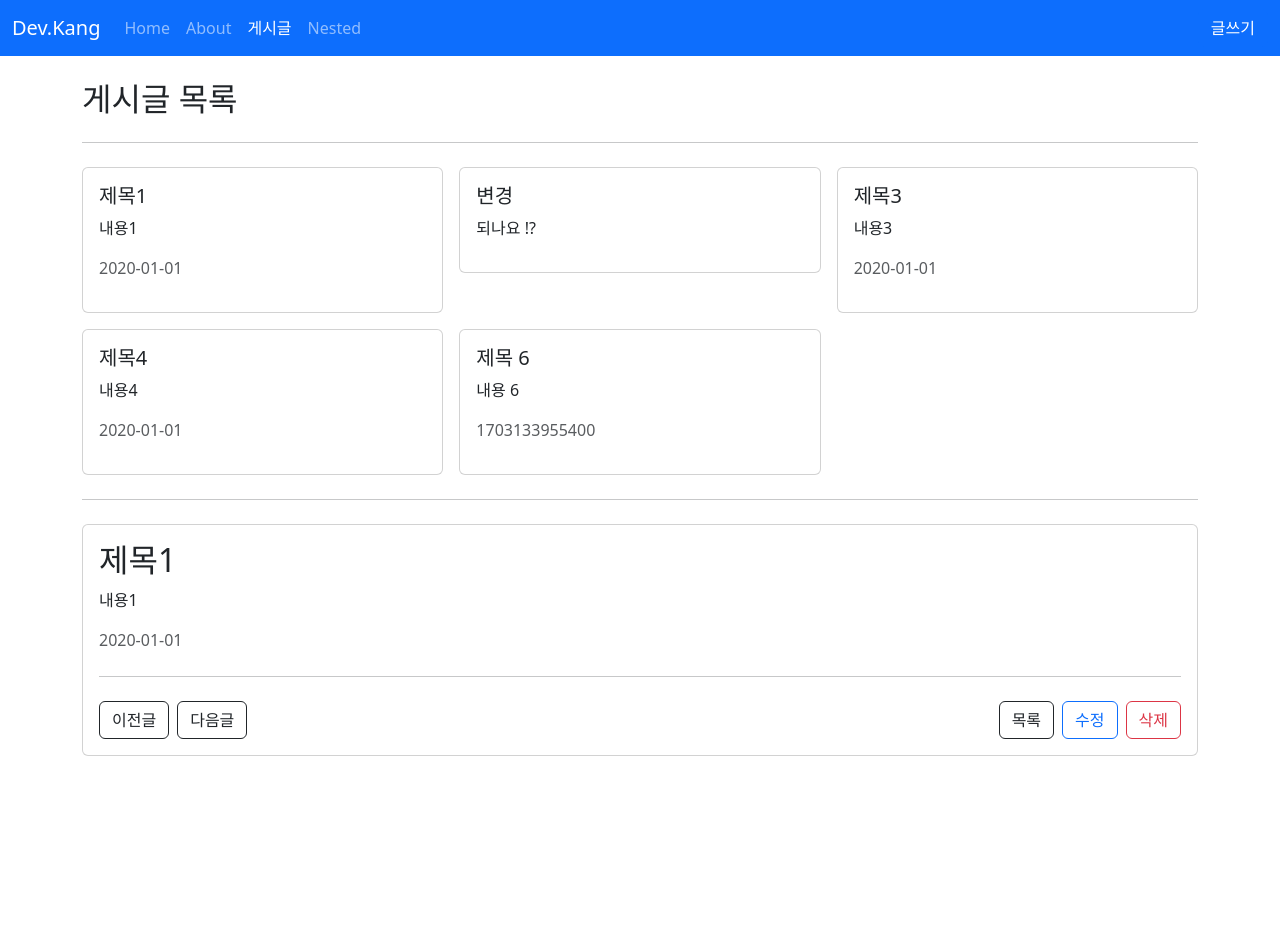
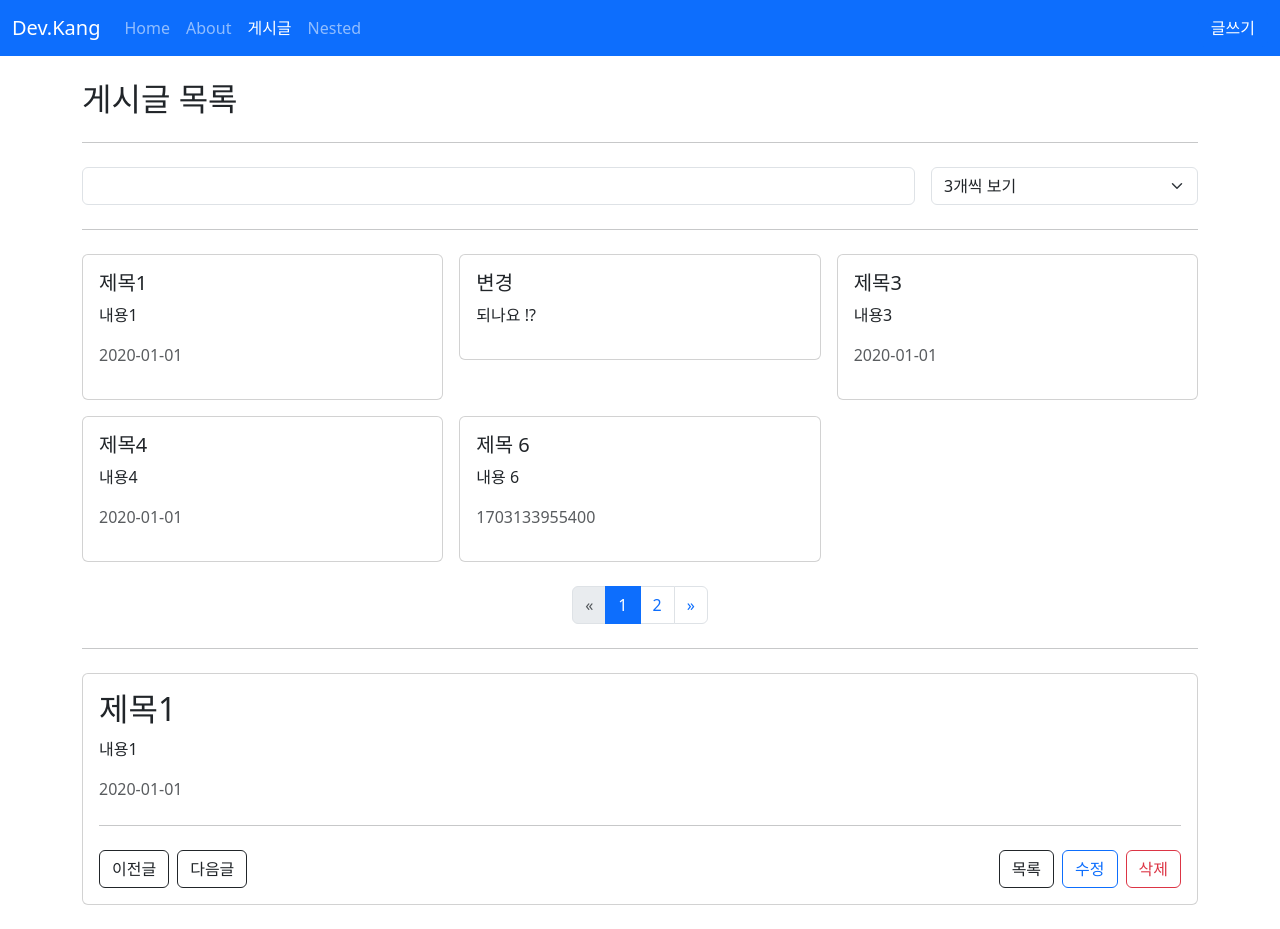
Before and after one commit to Kang-Seonggyu/vue-from_basic_to_actual, a Vue app: page /posts in a window 1280 px wide. Before the commit the page ends 800 px from the top, so only its background shows below. Built offline with nearby package versions, Linux system fonts and the light colour scheme; data requests are answered from the project's data file.

Commit message:
feat : 페이지네이션 & 검색 기능 추가

```diff
--- a/src/views/posts/PostListView.vue
+++ b/src/views/posts/PostListView.vue
@@ -1,6 +1,21 @@
 <template>
 	<div>
 		<h2>게시글 목록</h2>
+		<hr class="my-4" />
+		<form @submit.prevent="">
+			<div class="row g-3">
+				<div class="col">
+					<input v-model="params.title_like" type="text" class="form-control" />
+				</div>
+				<div class="col-3">
+					<select class="form-select" v-model="params._limit">
+						<option value="3">3개씩 보기</option>
+						<option value="6">6개씩 보기</option>
+						<option value="9">9개씩 보기</option>
+					</select>
+				</div>
+			</div>
+		</form>
 		<hr class="my-4" />
 		<div class="row g-3">
 			<div v-for="post in posts" :key="post.id" class="col-4">
@@ -12,6 +27,44 @@
 				></PostItem>
 			</div>
 		</div>
+
+		<nav aria-label="Page navigation example" class="mt-4">
+			<ul class="pagination justify-content-center">
+				<li class="page-item" :class="{ disabled: params._page === 1 }">
+					<a
+						class="page-link"
+						href="#"
+						aria-label="Previous"
+						@click.prevent="--params._page"
+					>
+						<span aria-hidden="true">&laquo;</span>
+					</a>
+				</li>
+				<li
+					v-for="page in pageCount"
+					:key="page"
+					class="page-item"
+					:class="{ active: params._page === page }"
+				>
+					<a
+						class="page-link"
+						href="page"
+						@click.prevent="params._page = page"
+						>{{ page }}</a
+					>
+				</li>
+				<li class="page-item" :class="{ disabled: params._page === pageCount }">
+					<a
+						class="page-link"
+						href="#"
+						aria-label="Next"
+						@click.prevent="++params._page"
+					>
+						<span aria-hidden="true">&raquo;</span>
+					</a>
+				</li>
+			</ul>
+		</nav>
 	</div>
 	<hr class="my-4" />
 	<AppCard>
@@ -25,20 +78,36 @@
 import AppCard from '@/components/AppCard.vue';
 import { getPosts } from '@/api/posts';
 import { useRouter } from 'vue-router';
-import { ref } from 'vue';
+import { computed, ref, watchEffect } from 'vue';
 
 const router = useRouter();
 const posts = ref([]);
 
+const params = ref({
+	_sort: 'createdAt',
+	_order: 'desc',
+	_page: 1,
+	_limit: 3,
+	title_like: '',
+});
+
+// pagination
+const totalCount = ref(0);
+const pageCount = computed(() =>
+	Math.ceil(totalCount.value / params.value._limit),
+);
+
 const fecthPosts = async () => {
 	try {
-		const { data } = await getPosts();
+		const { data, headers } = await getPosts(params.value);
 		posts.value = data;
+		totalCount.value = headers['x-total-count'];
 	} catch (err) {
 		console.error(err);
 	}
 };
-fecthPosts();
+watchEffect(fecthPosts);
+// fecthPosts();
 
 const goDetail = id => {
 	router.push({ name: 'PostDetail', params: { id } });
```
